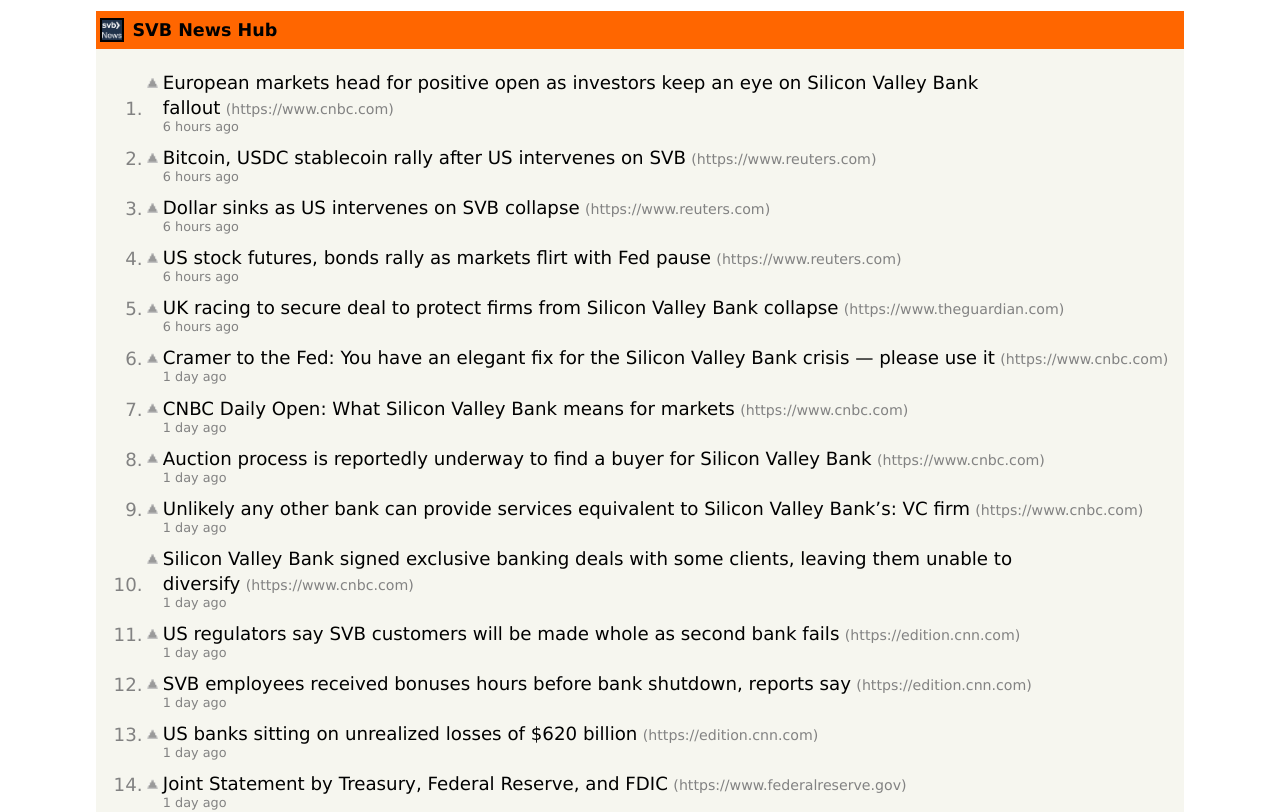
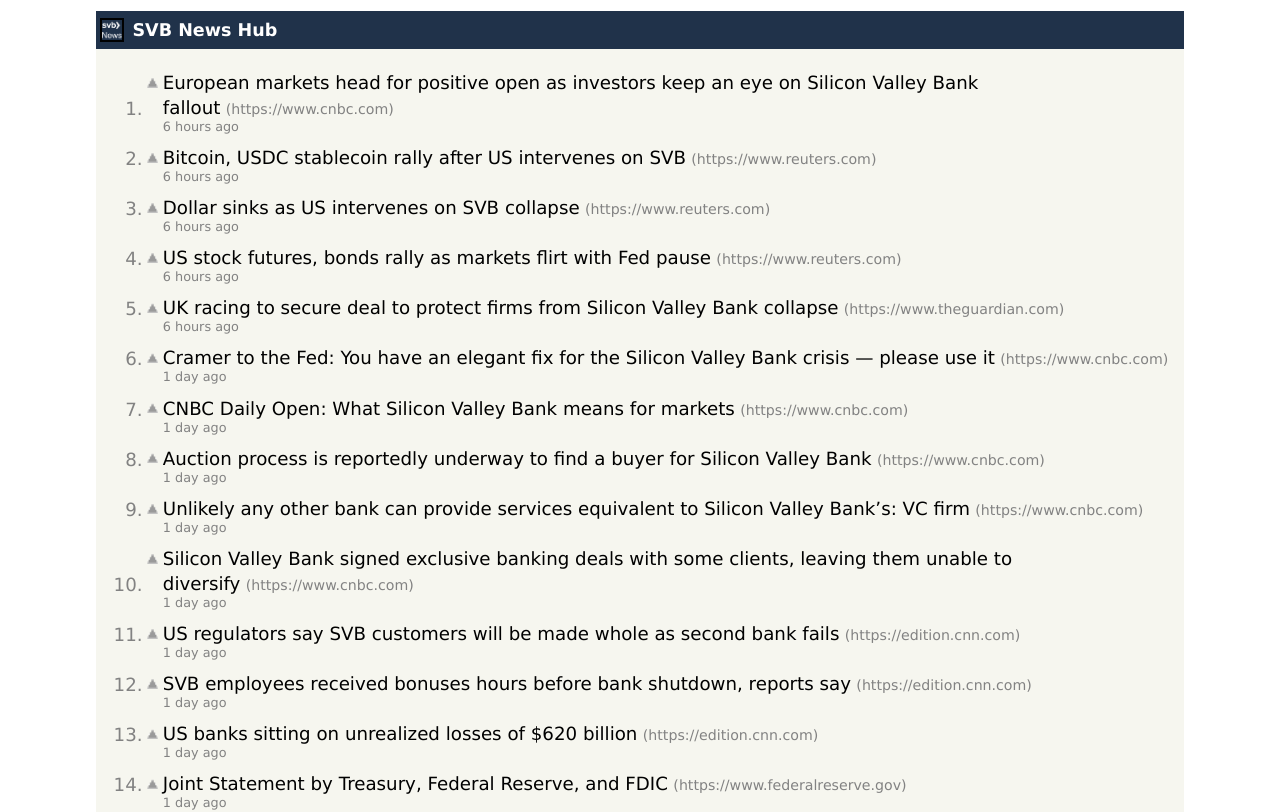
Before and after one commit to dshukertjr/svb, a Next.js app: page / in a window 1280 px wide. Shown: the top 812 px of the page. Built offline with nearby package versions, Linux system fonts and the light colour scheme.

Commit message:
fix: header color

```diff
--- a/styles/components/header.css
+++ b/styles/components/header.css
@@ -1,5 +1,5 @@
 .header-wrapper {
-    background-color: #ff6600;
+    background-color: #20324a;
     width: 100%;
     font-size: 13px;
     padding: 5px 7.5px 5px 3px;
@@ -29,7 +29,7 @@
 
 .header-links a {
     text-decoration: none;
-    color: #000000;
+    color: #ffffff;
 }
 
 .header-links a.white-text,
```
